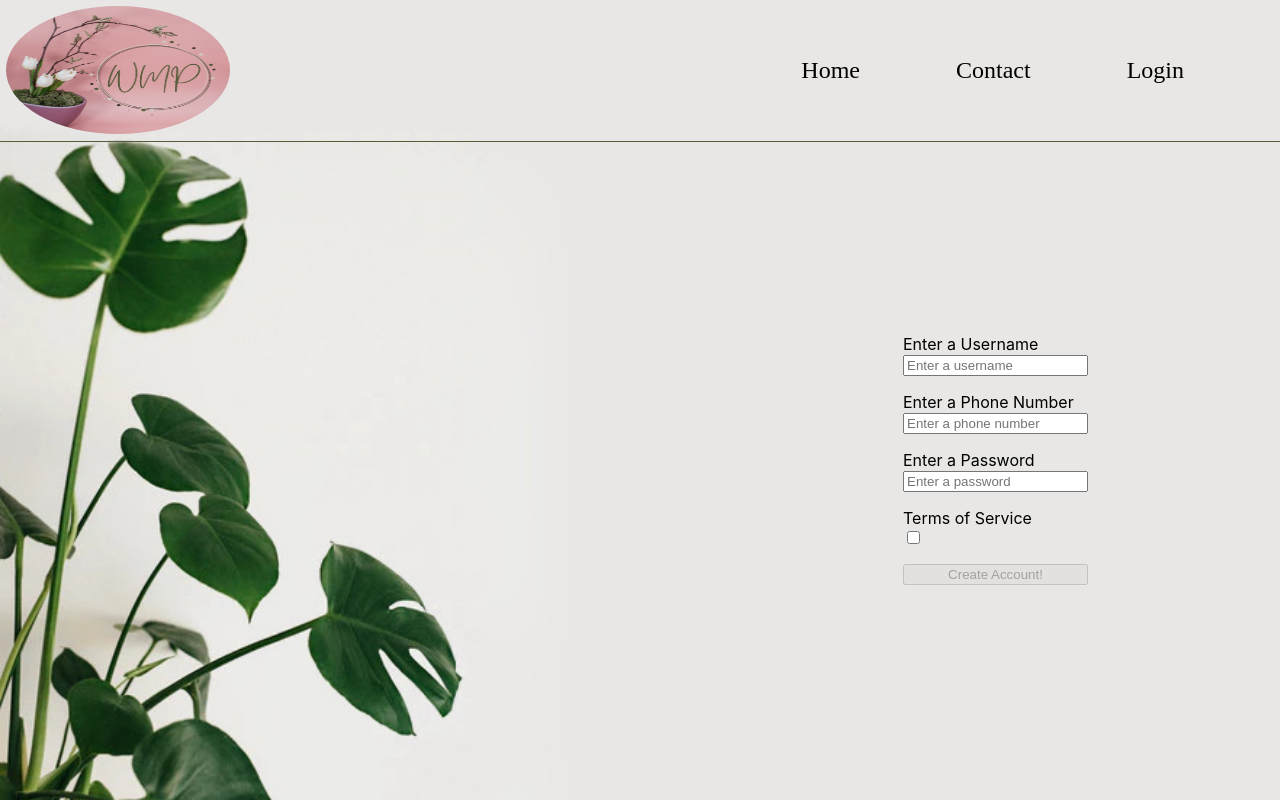
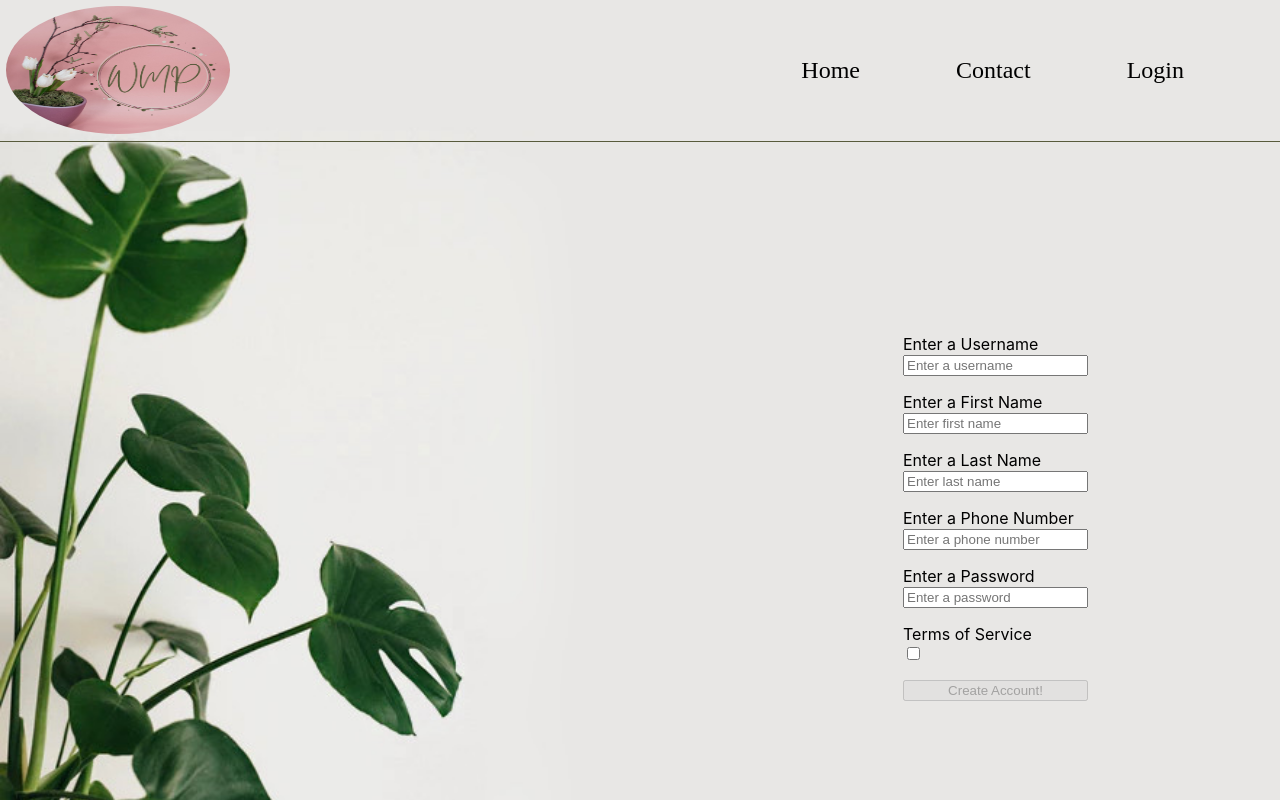
Before and after one commit to Build-Week-Water-My-Plants-06/front-end, a React (Create React App) app in the folder water-my-plants-frontend/: page /signup in a window 1280 px wide. Built offline with nearby package versions, Linux system fonts and the light colour scheme; a web font is replaced by a local one.

Commit message:
add first and last name to signup and adjust password validation schema to fit backend specifications

```diff
--- a/water-my-plants-frontend/src/components/SignupPage.js
+++ b/water-my-plants-frontend/src/components/SignupPage.js
@@ -10,6 +10,8 @@ const initialFormValues = {
   password: '',
   // passconfirm: '',
   phone: '',
+  firstName: '',
+  lastName: '',
   tos: false
 }
 const initialFormErrors = {
@@ -17,6 +19,8 @@ const initialFormErrors = {
   password: '',
   // passconfirm: '',
   phone: '',
+  firstName: '',
+  lastName: '',
   tos: false
 }
 const SignupPage = (props) => {
@@ -64,6 +68,26 @@ const SignupPage = (props) => {
             />
           </label>
           <p class="warning">{formErrors.username}</p>
+          <label>Enter a First Name<br/>
+            <input
+              name="firstName"
+              placeHolder="Enter first name"
+              type="text"
+              onChange={inputChange}
+              value={formValues.firstName}
+            />
+          </label>
+          <p class="warning">{formErrors.firstName}</p>
+          <label>Enter a Last Name<br/>
+            <input
+              name="lastName"
+              placeHolder="Enter last name"
+              type="text"
+              onChange={inputChange}
+              value={formValues.lastName}
+            />
+          </label>
+          <p class="warning">{formErrors.lastName}</p>
           <label>Enter a Phone Number<br/>
             <input
               name="phone"
--- a/water-my-plants-frontend/src/validation/SignupSchema.js
+++ b/water-my-plants-frontend/src/validation/SignupSchema.js
@@ -1,6 +1,8 @@
 import * as yup from 'yup';
 
 const phoneRegExp = /^((\\+[1-9]{1,4}[ \\-]*)|(\\([0-9]{2,3}\\)[ \\-]*)|([0-9]{2,4})[ \\-]*)*?[0-9]{3,4}?[ \\-]*[0-9]{3,4}?$/
+
+const passwordRegExp = /^(?=.*[a-z])(?=.*[A-Z])(?=.*\d)(?=.*[@$!%*?&])[A-Za-z\d@$!%*?&]{8,}$/
 
 const formSchema = yup.object().shape({
   username: yup
@@ -8,10 +10,20 @@ const formSchema = yup.object().shape({
     .trim()
     .required('You need to have a username for your account')
     .min(3, 'Username must be at least 3 characters in length'),
+  firstName: yup
+    .string()
+    .trim()
+    .required('You need to have a first name for your account')
+    .min(3, 'First name must be at least 3 characters in length'),
+  lastName: yup
+    .string()
+    .trim()
+    .required('You need to have a last name for your account')
+    .min(3, 'Last name must be at least 3 characters in length'),
   password: yup
     .string()
     .required('You must enter a password')
-    .min(15, 'Must be 15 characters'),
+    .matches(passwordRegExp, 'Password must be eight characters, have at least one uppercase letter and one lowercase letter, one number, and one special character'),
   // passconfirm: yup
   //   .string()
   //   .required('You must confirm your password')
```
